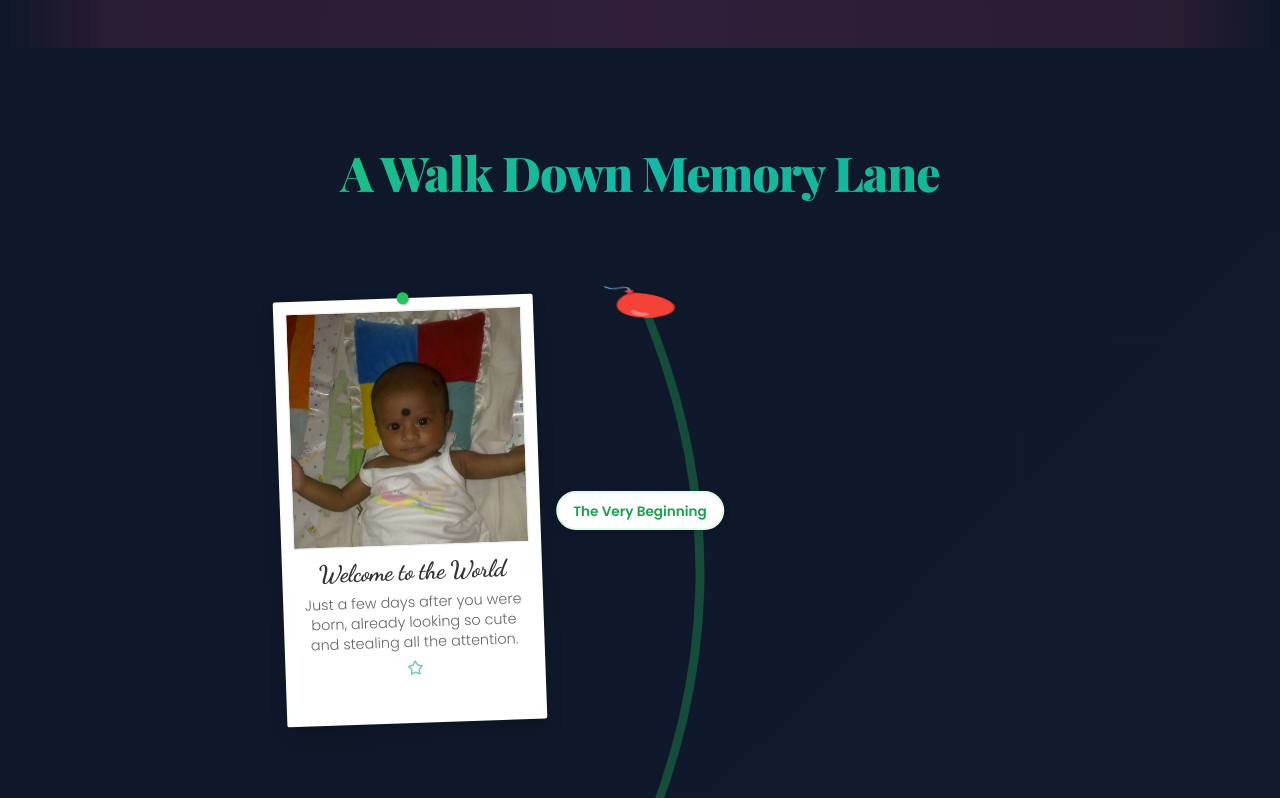
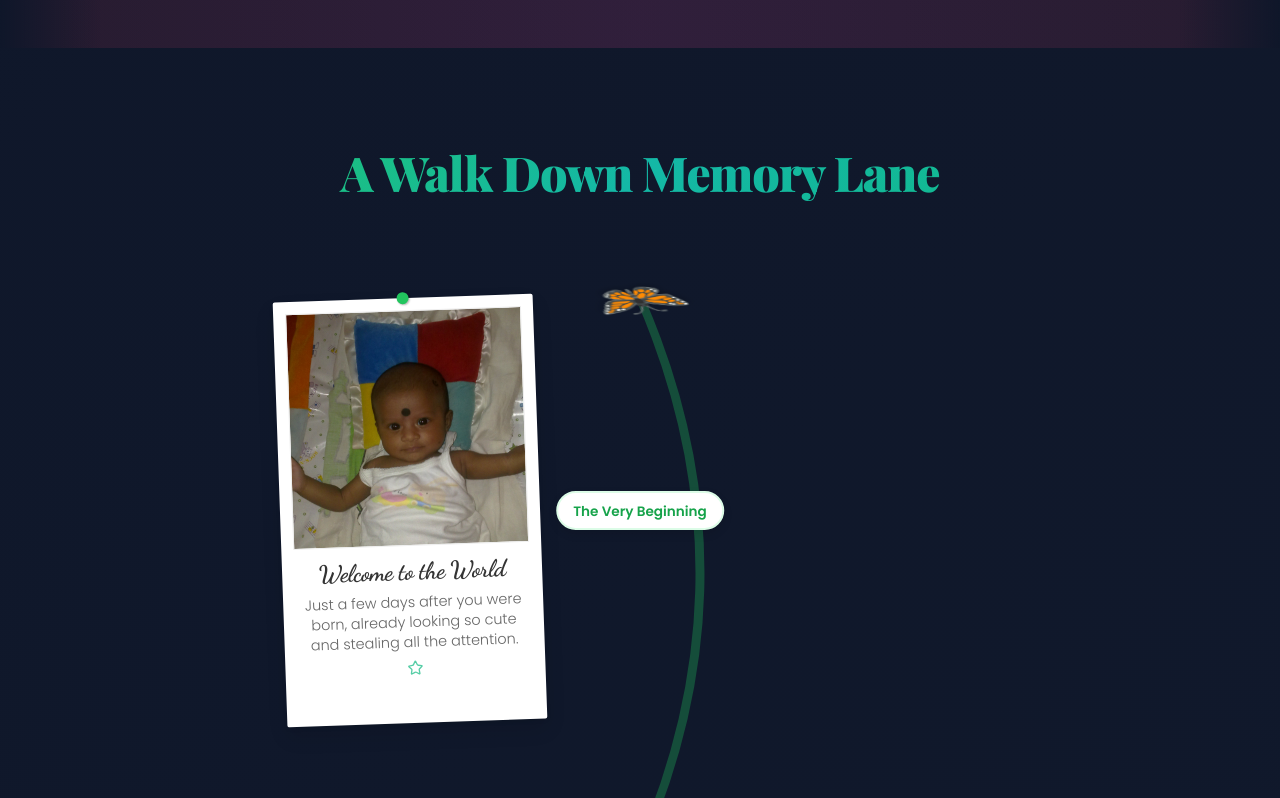
Before and after one commit to sahilsync07/hbd-kinjal, a React (Vite) app: page / in a window 1280 px wide. Shown: the part 933-1731 px from the top of the page. Built offline with nearby package versions, Linux system fonts and the light colour scheme; a web font is replaced by a local one.

Commit message:
fix: replace balloon with butterfly in timeline and remove balloon from preloader

```diff
--- a/src/components/Preloader.jsx
+++ b/src/components/Preloader.jsx
@@ -8,7 +8,7 @@ export default function Preloader({ onComplete }) {
     const [isComplete, setIsComplete] = useState(false);
 
     // Fun birthday emojis for the floating particles
-    const emojis = ['🎈', '🎉', '🎁', '✨', '🎂', '⭐'];
+    const emojis = ['🎉', '🎁', '✨', '🎂', '⭐'];
 
     useEffect(() => {
         // Simulate loading progress
--- a/src/components/Timeline.jsx
+++ b/src/components/Timeline.jsx
@@ -688,7 +688,7 @@ export default function Timeline() {
                                     transformOrigin: 'center'
                                 }}
                             >
-                                🎈
+                                🦋
                             </text>
                         </motion.g>
                     </motion.g>
```
